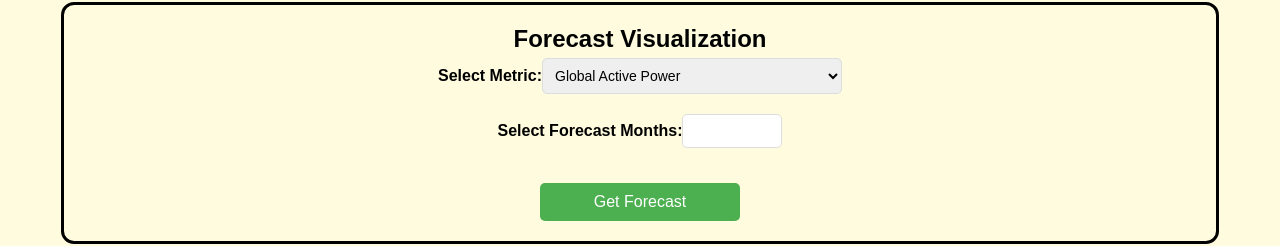
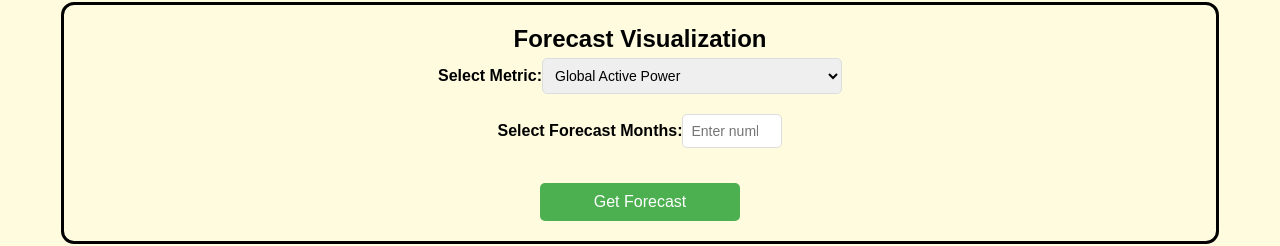
Before and after one commit to JaimeLucero/wattwise, a Next.js app: page /dashboard in a window 1280 px wide. Shown: the part 832-1078 px from the top of the page. Built offline with nearby package versions, Linux system fonts and the light colour scheme; no server answers.

Commit message:
forecast fix

```diff
--- a/components/forecasting/Forecasting.tsx
+++ b/components/forecasting/Forecasting.tsx
@@ -9,7 +9,8 @@ ChartJS.register(CategoryScale, LinearScale, PointElement, LineElement, Title, T
 const ForecastVisualization: React.FC = () => {
   const [metric, setMetric] = useState<string>('Global_active_power'); // Current metric selection
   const [displayedMetric, setDisplayedMetric] = useState<string>(''); // Metric for the title
-  const [forecastMonths, setForecastMonths] = useState<number>();
+  const [forecastMonths, setForecastMonths] = useState<number>(); // Actual forecast months for the fetched forecast
+  const [inputForecastMonths, setInputForecastMonths] = useState<string>(''); // Input placeholder for forecast months
   const [forecast, setForecast] = useState<number[]>([]);
   const [loading, setLoading] = useState<boolean>(false);
   const [error, setError] = useState<string>('');
@@ -20,17 +21,9 @@ const ForecastVisualization: React.FC = () => {
     setMetric(event.target.value);
   };
 
-  // Handle forecast months change
+  // Handle forecast months input change
   const handleForecastMonthsChange = (event: React.ChangeEvent<HTMLInputElement>) => {
-    const value = event.target.value;
-    if (value === '') {
-      setForecastMonths(0);
-    } else {
-      const newValue = Number(value);
-      if (!isNaN(newValue) && newValue >= 1) {
-        setForecastMonths(newValue);
-      }
-    }
+    setInputForecastMonths(event.target.value);
   };
 
   const formatMetric = (metric: string): string => {
@@ -40,14 +33,20 @@ const ForecastVisualization: React.FC = () => {
       .join(' '); // Join the words with spaces
   };
 
-
   const fetchForecast = async () => {
     setLoading(true);
     setError('');
     try {
+      const months = Number(inputForecastMonths);
+      if (isNaN(months) || months < 1) {
+        setError('Please enter a valid number of months (>= 1).');
+        setLoading(false);
+        return;
+      }
+
       const requestBody = {
         metric,
-        forecast_months: forecastMonths,
+        forecast_months: months,
       };
 
       const response = await fetch('https://wattwise-backend-12d84fc99403.herokuapp.com/api/forecast', {
@@ -64,6 +63,7 @@ const ForecastVisualization: React.FC = () => {
 
       const data = await response.json();
       setForecast(data.forecast);
+      setForecastMonths(months); // Update forecastMonths with the fetched value
       setIsForecastFetched(true);
       setDisplayedMetric(metric); // Update displayedMetric only after successful fetch
     } catch (error) {
@@ -155,9 +155,9 @@ const ForecastVisualization: React.FC = () => {
         <input
           id="forecast_months"
           type="number"
-          value={forecastMonths}
+          value={inputForecastMonths}
           onChange={handleForecastMonthsChange}
-          min={1}
+          placeholder="Enter number of months"
           style={{
             padding: '8px',
             fontSize: '14px',
```
